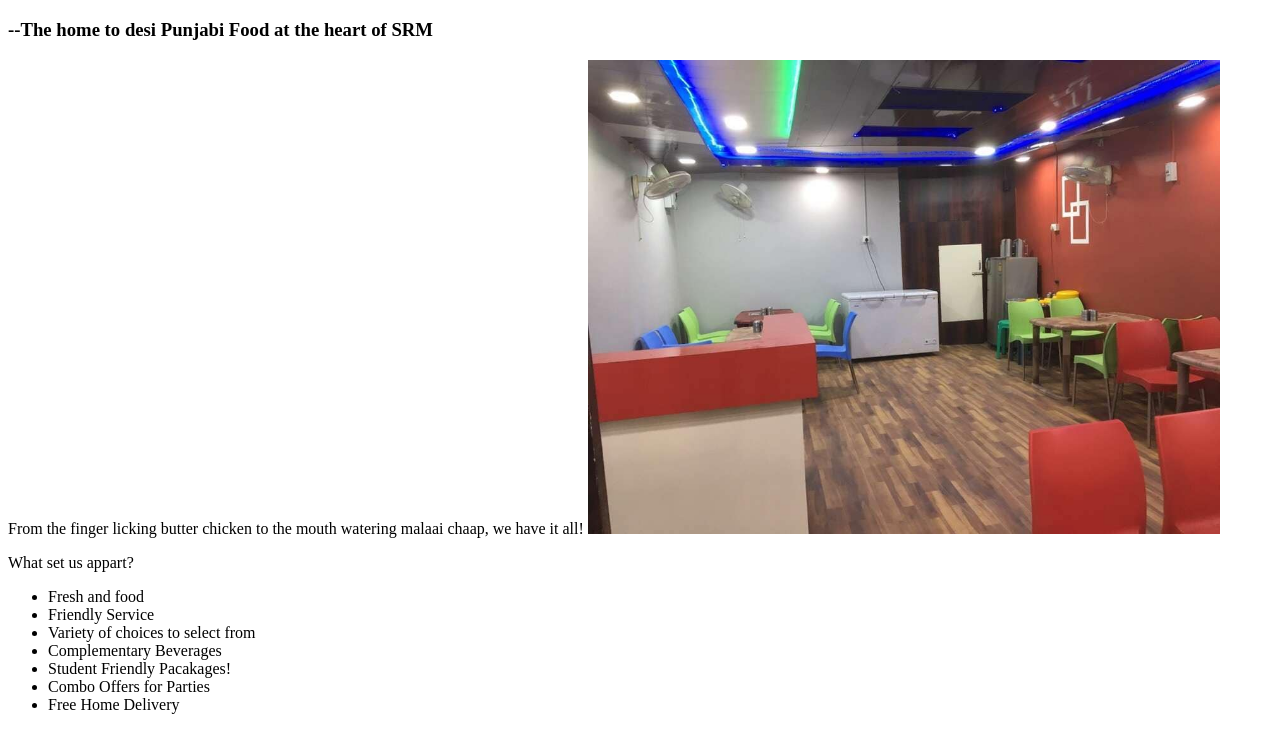
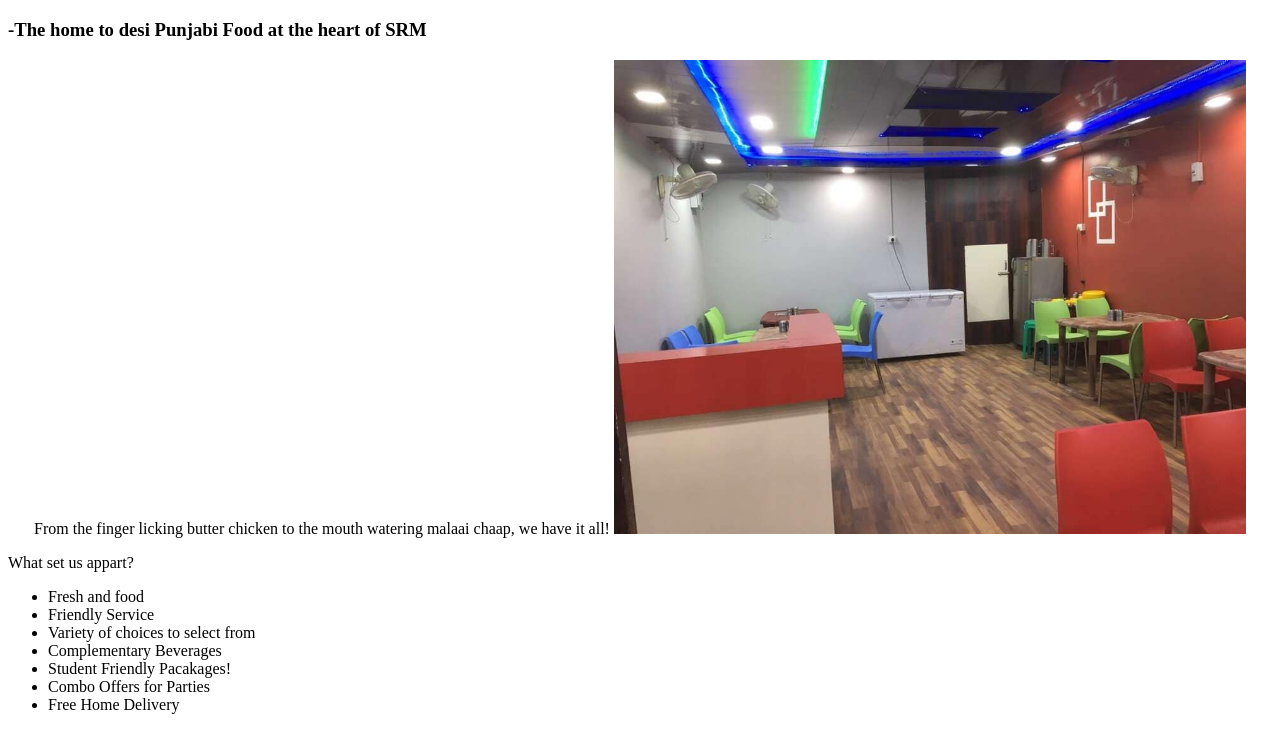
Before and after one commit to smaranjitghose/food_ordering_system, a plain HTML site: page index.html in a window 1280 px wide. Shown: the part 61-800 px from the top of the page. Drawn offline with Linux system fonts and the light colour scheme.

Commit message:
Week 1 center tweaking

```diff
--- a/index.html
+++ b/index.html
@@ -5,11 +5,13 @@
     </head>
     <body>
         <h1> HR05</h1>
-        <h3>--The home to desi Punjabi Food at the heart of SRM</h3>
+        <h3>-The home to desi Punjabi Food at the heart of SRM</h3>
+        <center>
         <p>
             From the finger licking butter chicken to the mouth watering malaai chaap, we have it all!
             <img src = "assets/restaurent_interior.jpg" alt ="Interior View of Restaurent" width = 50%>
         </p>
+        </center>
                 <p>
                     What set us appart?
                     <ul>
```
Also changed, not shown: contact.html (+2 -1 lines).
